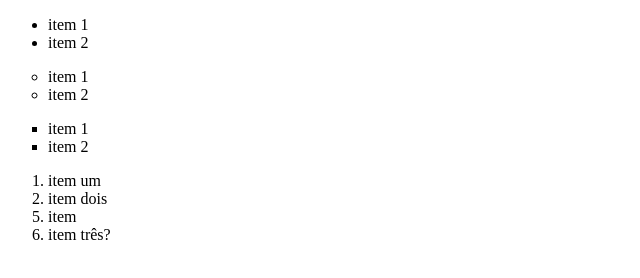
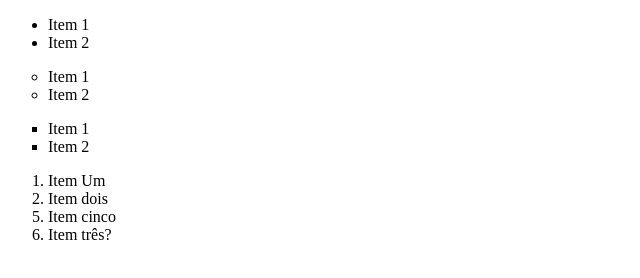
Before and after one commit to akarinela/Atividade7, a plain HTML site: page index.html in a window 1280 px wide. Shown: the full height of the page, 0-640 px from the left. Drawn offline with Linux system fonts and the light colour scheme.

Commit message:
Update index.html

```diff
--- a/index.html
+++ b/index.html
@@ -1,23 +1,27 @@
 <!DOCTYPE html>
+
 <html>
+<head>
+    <title>Atividade 7</title>
+</head>
 <body>
-        <ul type="disc">
-            <li>item 1</li>
-            <li>item 2</li>
+    <ul type = "disc">
+        <li>Item 1</li>
+        <li>Item 2</li>
     </ul>
-        <ul type="circle">
-            <li>item 1</li>
-            <li>item 2</li>
+    <ul type = "circle">
+        <li>Item 1</li>
+        <li>Item 2</li>
     </ul>
-        <ul type="square">
-            <li>item 1</li>
-            <li>item 2</li>
+    <ul type = "square">
+        <li>Item 1</li>
+        <li>Item 2</li>
     </ul>
     <ol>
-            <li>item um</li>
-            <li>item dois</li>
-            <li value="5">item </li>
-            <li>item três?</li>
+        <li>Item Um</li>
+        <li>Item dois</li>
+        <li value = "5">Item cinco</li>
+        <li>Item três?</li>
     </ol>
 </body>
 </html>
```
Lines whose indentation alone changed are shown as unchanged.
